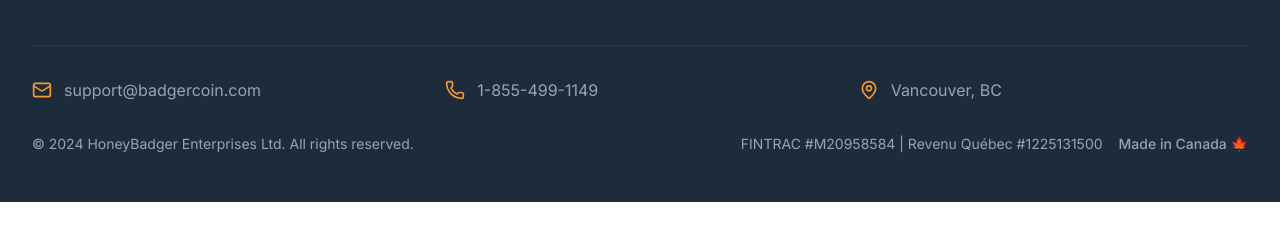
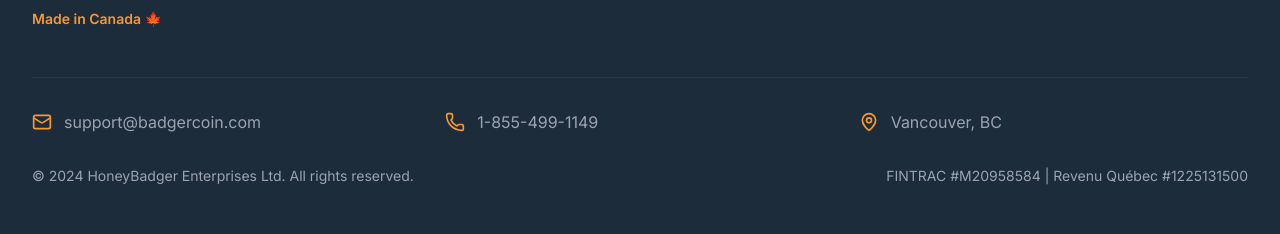
Before and after one commit to HoneyBadgerBitcoin/marketingsite-clean, an Astro site: page / in a window 1280 px wide. Shown: the part 4701-4935 px from the top of the page. Before the commit the page ends 4903 px from the top, so only its background shows below. Built offline with nearby package versions, Linux system fonts and the light colour scheme; Astro itself is replaced by a stand-in of ours.

Commit message:
Move 'Made in Canada 🍁' below social links for better visibility

```diff
--- a/src/components/Footer.astro
+++ b/src/components/Footer.astro
@@ -35,6 +35,9 @@
             <Github className="h-5 w-5" />
           </a>
         </div>
+        <p class="text-primary-400 text-sm font-semibold mt-4">
+          Made in Canada 🍁
+        </p>
       </div>
 
       <!-- Links -->
@@ -80,14 +83,9 @@
         <p class="text-gray-400 text-sm">
           © 2024 HoneyBadger Enterprises Ltd. All rights reserved.
         </p>
-        <div class="flex flex-col md:flex-row md:items-center gap-2 md:gap-4 mt-4 md:mt-0">
-          <p class="text-gray-400 text-sm">
-            FINTRAC #M20958584 | Revenu Québec #1225131500
-          </p>
-          <p class="text-gray-400 text-sm font-medium">
-            Made in Canada 🍁
-          </p>
-        </div>
+        <p class="text-gray-400 text-sm mt-4 md:mt-0">
+          FINTRAC #M20958584 | Revenu Québec #1225131500
+        </p>
       </div>
     </div>
   </div>
```
